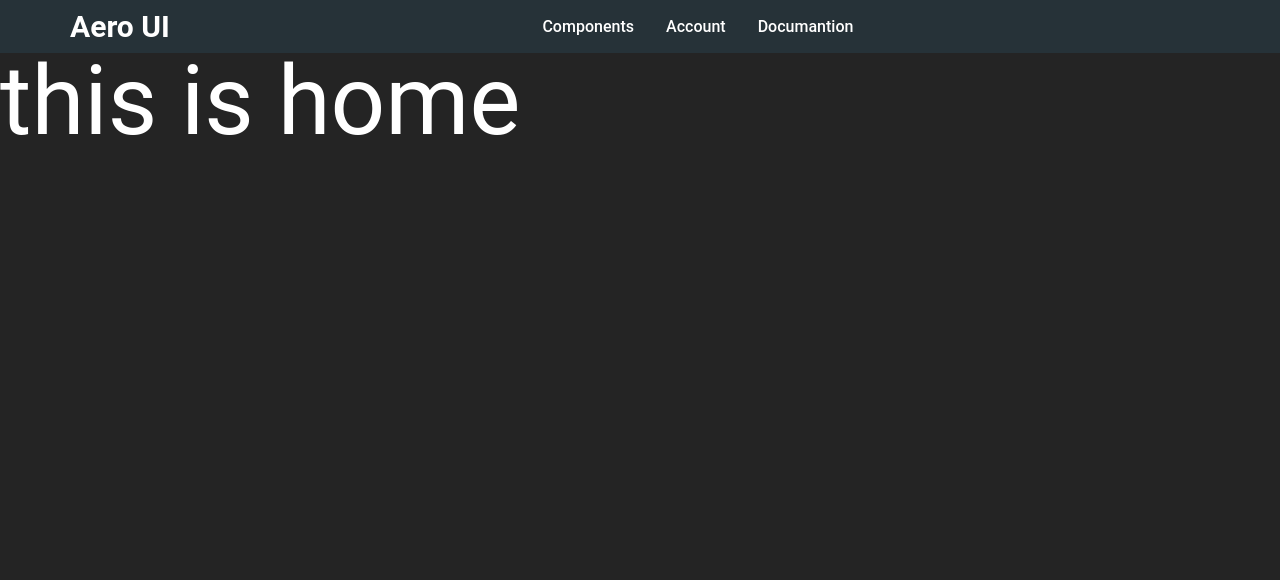
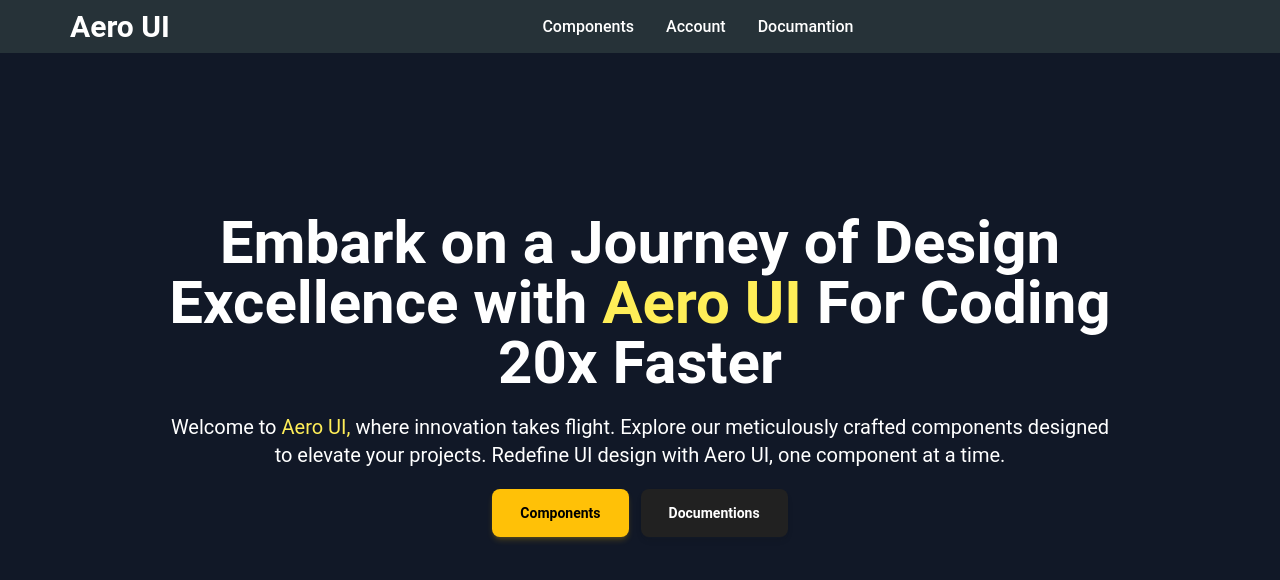
Before and after one commit to akash-khan-311/softui, a React (Vite) app: page / in a window 1280 px wide. Shown: the top 580 px of the page. Built offline with nearby package versions, Linux system fonts and the light colour scheme.

Commit message:
home page added

```diff
--- a/src/Pages/Home/Home.jsx
+++ b/src/Pages/Home/Home.jsx
@@ -1,12 +1,38 @@
-
-
+import { Button } from "@material-tailwind/react";
+import { Link } from "react-router-dom";
 
 const Home = () => {
-    return (
-        <>
-          <h2 className="text-8xl text-white">this is home</h2>
-        </>
-    );
+  return (
+    <>
+      <div className="container mx-auto">
+        <div className="text-white text-center">
+          <div className="max-w-[60rem] mx-auto mt-40  space-y-5">
+            <h1 className="text-6xl font-bold ">
+              Embark on a Journey of Design Excellence with <span className="text-yellow-400">Aero UI</span>{" "}
+              For Coding 20x Faster{" "}
+            </h1>
+            <p className="text-xl">
+              Welcome to <span className="text-yellow-400">Aero UI,</span> where innovation takes flight. Explore our
+              meticulously crafted components designed to elevate your projects.
+              Redefine UI design with Aero UI, one component at a time.
+            </p>
+            <div className="flex items-center justify-center gap-x-3">
+              <Link to={"/components"}>
+                <Button color="amber" className="capitalize" size="lg">
+                  Components
+                </Button>
+              </Link>
+              <Link to={'/documention'}>
+                <Button  className="capitalize" size="lg">
+                  Documentions
+                </Button>
+              </Link>
+            </div>
+          </div>
+        </div>
+      </div>
+    </>
+  );
 };
 
 export default Home;
--- a/src/components/Navbar.jsx
+++ b/src/components/Navbar.jsx
@@ -62,7 +62,7 @@ const Navbar = () => {
 
   return (
     <nav className="mx-auto bg-blue-gray-900 ">
-      <div className="flex items-center justify-between container mx-auto">
+      <div className="flex items-center justify-between container mx-auto px-5 lg:px-0">
         <Link to={'/'}>
           <Typography
             as="a"
@@ -79,14 +79,14 @@ const Navbar = () => {
         <div></div>
         <IconButton
           variant="text"
-          className="ml-auto h-6 w-6 text-inherit hover:bg-transparent focus:bg-transparent active:bg-transparent lg:hidden"
+          className="ml-auto h-8 w-8 text-inherit hover:bg-transparent focus:bg-transparent active:bg-transparent lg:hidden"
           ripple={false}
           onClick={() => setOpenNav(!openNav)}
         >
           {openNav ? (
-            <XMarkIcon className="h-6 w-6" strokeWidth={2} />
+            <XMarkIcon className="h-8 w-8 text-white" strokeWidth={2} />
           ) : (
-            <Bars3Icon className="h-6 w-6" strokeWidth={2} />
+            <Bars3Icon className="h-8 w-8 text-white" strokeWidth={2} />
           )}
         </IconButton>
       </div>
--- a/src/index.css
+++ b/src/index.css
@@ -4,5 +4,5 @@
 
 :root {
 
-  background-color: #242424;
+  background-color: rgb(17 24 39);
 }
```
